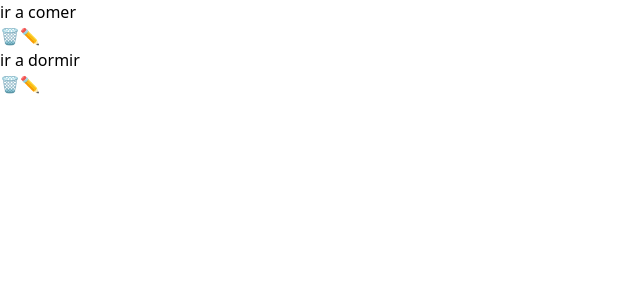
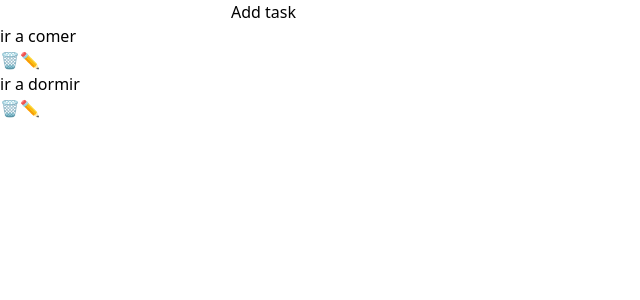
Before and after one commit to iwishiwasatoy/usual-todo-list-react, a React (Vite) app: page / in a window 1280 px wide. Shown: the top 300 px of the page, without its empty margins (0-640 px from the left). Built offline with nearby package versions, Linux system fonts and the light colour scheme.

Commit message:
add addTask function demo

```diff
--- a/src/types.d.ts
+++ b/src/types.d.ts
@@ -1,6 +1,6 @@
 export type Task = {
 	id: number;
 	title: string;
-	description: string;
+	description?: string;
 	isDone?: boolean;
 };
--- a/src/ui/TasksDisplayer.tsx
+++ b/src/ui/TasksDisplayer.tsx
@@ -1,12 +1,31 @@
-import { useContext } from "react";
+import { useContext, useState, useId } from "react";
 import { taskContext } from "./TaskContextProvider";
 import Task from "./Task";
 
 export default function TasksDisplayer() {
 	// biome-ignore lint/style/noNonNullAssertion: <explanation>
 	const { setTasks, tasks } = useContext(taskContext)!;
+	const [inputVal, setInputval] = useState("");
+	function addTask(tsk: string) {
+		let nId: number;
+		if (tasks.length === 0) {
+			nId = 1;
+		} else {
+			nId = tasks.sort((a, b) => b.id - a.id)[0].id + 1;
+		}
+		setTasks((oldTasks) => [...oldTasks, { id: nId, title: tsk }]);
+	}
 	return (
 		<div>
+			<div>
+				<input
+					type="text"
+					value={inputVal}
+					onChange={(e) => setInputval(() => e.target.value)}
+				/>
+				<button onClick={() => addTask(inputVal)}>Add task</button>
+				<h1>{inputVal}</h1>
+			</div>
 			{tasks.map(({ id, description, title, isDone }) => {
 				return (
 					<Task
```
Also changed, not shown: src/utils.ts (added).
